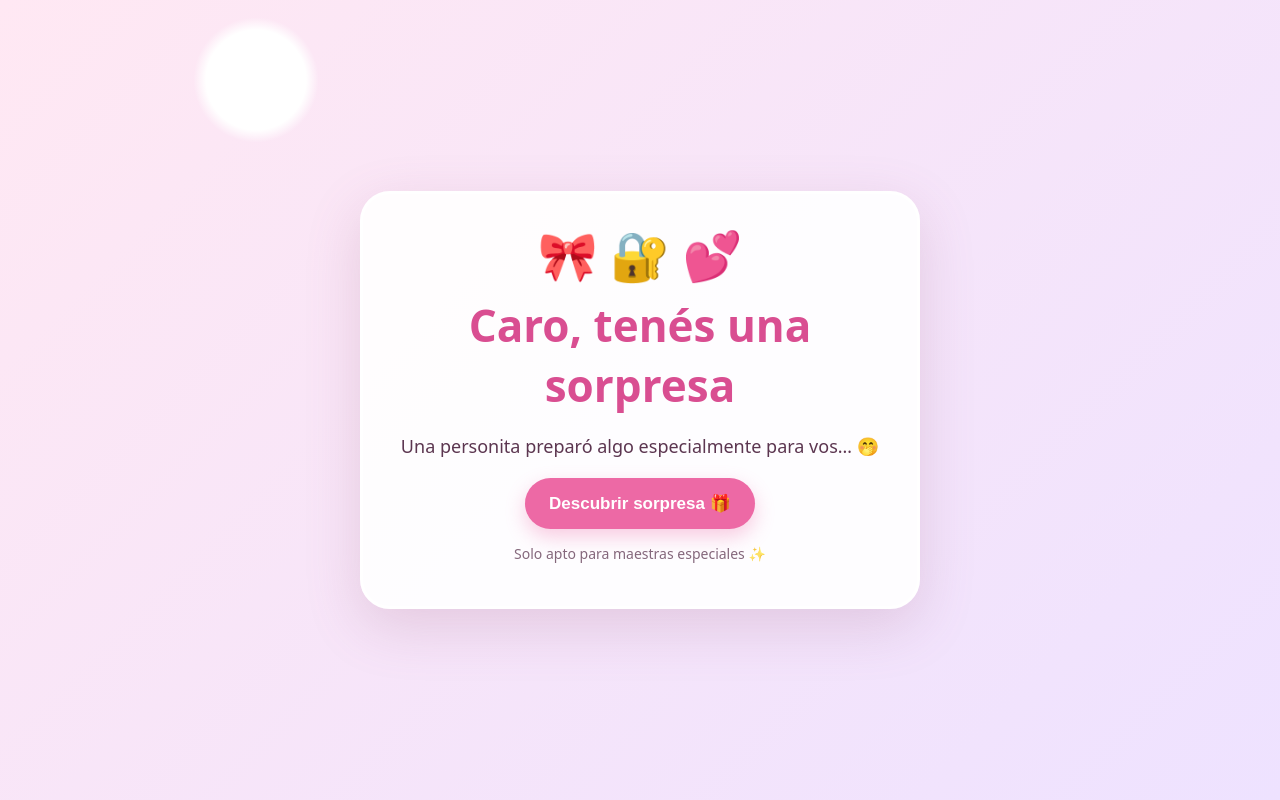
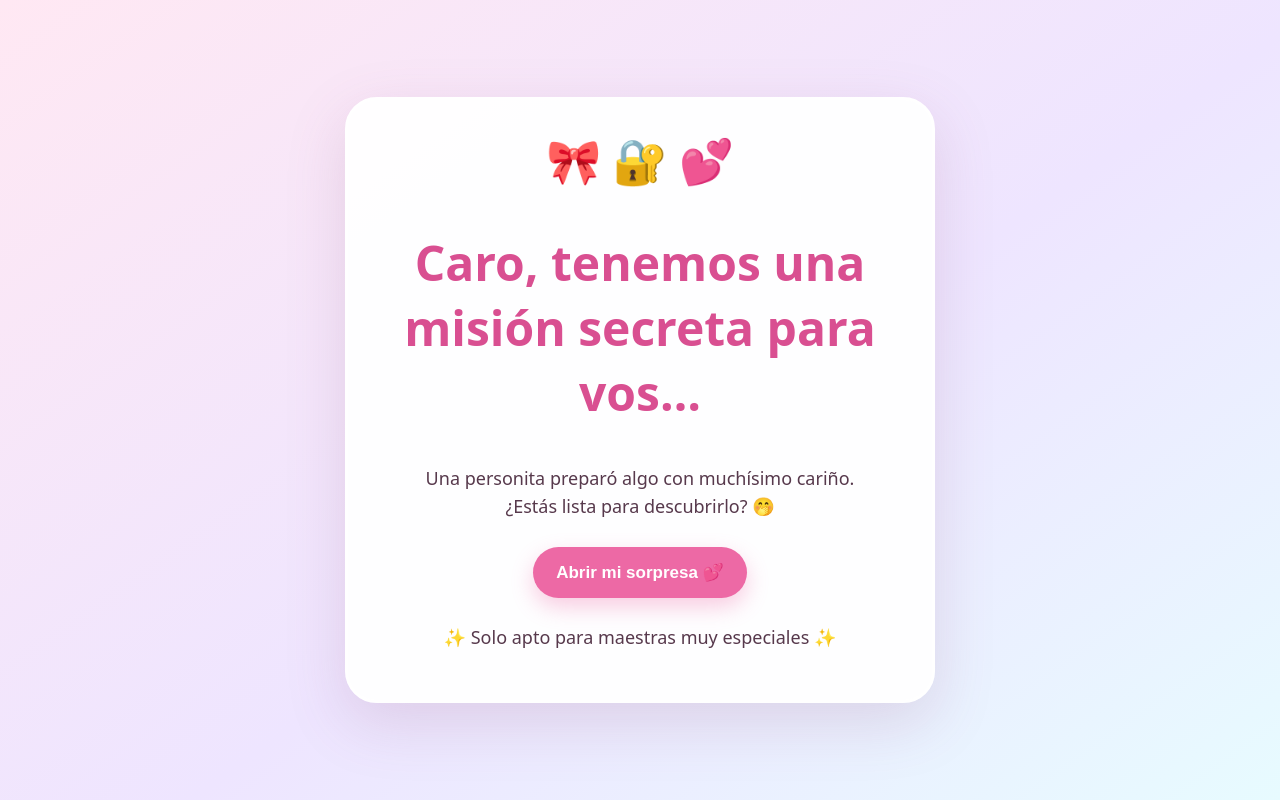
Before and after one commit to francastelar/caro, a plain HTML site: page index.html in a window 1280 px wide. Drawn offline with Linux system fonts and the light colour scheme.

Commit message:
Add files via upload

```diff
--- a/index.html
+++ b/index.html
@@ -1,57 +1,18 @@
-<!doctype html>
-<html lang="es">
-<head>
-<meta charset="utf-8">
-<meta name="viewport" content="width=device-width,initial-scale=1">
-<meta name="theme-color" content="#ffd9eb">
-<title>Sorpresa para Caro 💕</title>
+<!doctype html><html lang="es"><head><meta charset="utf-8"><meta name="viewport" content="width=device-width,initial-scale=1">
+<meta name="theme-color" content="#ffdceb"><title>Sorpresa para Caro 💕</title>
 <style>
-:root{--pink:#ed69a5;--dark:#5c3650;--cream:#fff9fc}
-*{box-sizing:border-box}
-body{margin:0;min-height:100vh;display:grid;place-items:center;padding:20px;font-family:system-ui,-apple-system,Segoe UI,sans-serif;color:var(--dark);
-background:radial-gradient(circle at 20% 10%,#fff 0 4%,transparent 5%),linear-gradient(135deg,#ffe8f3,#eee2ff)}
-.card{width:min(560px,100%);background:rgba(255,255,255,.93);border:3px solid #fff;border-radius:30px;padding:28px;text-align:center;box-shadow:0 18px 55px #9b5c7d33;position:relative;overflow:hidden}
-h1{margin:.2em 0;color:#d94e91;font-size:clamp(28px,7vw,44px)}
-p{font-size:18px;line-height:1.5}
-button,a.button{border:0;border-radius:999px;padding:15px 24px;background:var(--pink);color:#fff;font-size:17px;font-weight:800;cursor:pointer;text-decoration:none;display:inline-block;box-shadow:0 8px 20px #ed69a555}
-#sorpresa{display:none}
-img{width:100%;border-radius:22px;margin:16px 0;box-shadow:0 10px 28px #0002}
-.small{font-size:14px;opacity:.75}
-.confetti{position:fixed;top:-20px;width:10px;height:16px;border-radius:3px;animation:fall 2.8s linear forwards;pointer-events:none}
-@keyframes fall{to{transform:translate(var(--x),110vh) rotate(720deg);opacity:.85}}
-</style>
-</head>
-<body>
-<main class="card">
-<section id="inicio">
-<div style="font-size:48px">🎀 🔐 💕</div>
-<h1>Caro, tenés una sorpresa</h1>
-<p>Una personita preparó algo especialmente para vos… 🤭</p>
-<button onclick="descubrir()">Descubrir sorpresa 🎁</button>
-<p class="small">Solo apto para maestras especiales ✨</p>
-</section>
-<section id="sorpresa">
-<h1>¡Feliz Día del Maestro, Caro! 💕</h1>
-<p>Te quiero mucho 💗</p>
-<img src="tarjeta-caro.png" alt="Tarjeta especial para Caro">
-<a class="button" href="https://www.youtube.com/shorts/RV_b1BRkDFM" target="_blank" rel="noopener">▶ Ver mi mensaje sorpresa</a>
-<p>Con mucho cariño 💕</p>
-</section>
-</main>
-<script>
-function descubrir(){
- document.getElementById('inicio').style.display='none';
- document.getElementById('sorpresa').style.display='block';
- const symbols=['#ff78ad','#b990e8','#ffd45c','#75d9c5'];
- for(let i=0;i<75;i++){
-   const c=document.createElement('i'); c.className='confetti';
-   c.style.left=Math.random()*100+'vw';
-   c.style.background=symbols[Math.floor(Math.random()*symbols.length)];
-   c.style.setProperty('--x',(Math.random()*220-110)+'px');
-   c.style.animationDelay=(Math.random()*.7)+'s';
-   document.body.appendChild(c); setTimeout(()=>c.remove(),3800);
- }
-}
-</script>
-</body>
-</html>
+*{box-sizing:border-box} body{margin:0;min-height:100vh;display:grid;place-items:center;padding:20px;font-family:system-ui,sans-serif;color:#57394c;background:linear-gradient(145deg,#ffe8f3,#eee5ff 55%,#e7fbff)}
+.panel{width:min(590px,100%);padding:30px 24px;text-align:center;background:#fffffff2;border:3px solid white;border-radius:32px;box-shadow:0 20px 60px #8e52792c}
+h1,h2{color:#d94f91} h1{font-size:clamp(30px,8vw,48px)} h2{font-size:clamp(25px,7vw,38px)} p{font-size:18px;line-height:1.55}
+.btn{display:inline-block;border:0;border-radius:999px;padding:15px 23px;margin:8px;background:#ed69a5;color:white;font-weight:800;font-size:17px;text-decoration:none;cursor:pointer;box-shadow:0 9px 22px #ed69a555}
+.secondary{background:#9d7cdb} .hidden{display:none} img{width:100%;border-radius:24px;margin:14px 0;box-shadow:0 13px 32px #0002}
+.note{margin:18px auto;padding:16px;border-radius:20px;background:#fff0f7;border:2px dashed #f39ac1} .signature{font-size:21px;font-weight:800;color:#d94f91}
+.heart{position:fixed;top:-30px;pointer-events:none;animation:fall 3.2s linear forwards;font-size:22px} @keyframes fall{to{transform:translate(var(--x),110vh) rotate(540deg);opacity:.7}}
+</style></head><body><main class="panel">
+<section id="intro"><div style="font-size:44px">🎀 🔐 💕</div><h1>Caro, tenemos una misión secreta para vos…</h1><p>Una personita preparó algo con muchísimo cariño.<br>¿Estás lista para descubrirlo? 🤭</p><button class="btn" onclick="show('tarjeta')">Abrir mi sorpresa 💕</button><p>✨ Solo apto para maestras muy especiales ✨</p></section>
+<section id="tarjeta" class="hidden"><h2>¡Feliz Día del Maestro, Caro! 💕</h2><p>Hay personas que dejan huellitas lindas para siempre…</p><img src="tarjeta-caro.png" alt="Tarjeta especial para Caro"><div class="note">Gracias por enseñarme, acompañarme y compartir tantos momentos conmigo. 💗</div><button class="btn secondary" onclick="show('final')">🎬 Pero todavía falta algo…</button></section>
+<section id="final" class="hidden"><div style="font-size:44px">🤫 🎬 💕</div><h2>Hay un mensaje para vos</h2><p>Preparé una última sorpresa especialmente para vos.</p><a class="btn" href="https://photos.app.goo.gl/2w4D9xt3qZzSQ6Ff9" target="_blank" rel="noopener">▶ Ver mi mensaje sorpresa</a><div class="note">Feliz día, Caro. 💕<br><span class="signature">Con cariño, Delfina 🎀</span></div><button class="btn secondary" onclick="show('tarjeta',false)">← Volver a la tarjeta</button></section>
+</main><script>
+function rain(){let a=["💕","💗","🎀","✨","♡"];for(let i=0;i<55;i++){let e=document.createElement("span");e.className="heart";e.textContent=a[Math.floor(Math.random()*a.length)];e.style.left=Math.random()*100+"vw";e.style.setProperty("--x",(Math.random()*220-110)+"px");e.style.animationDelay=Math.random()*.8+"s";document.body.appendChild(e);setTimeout(()=>e.remove(),4500)}}
+function show(id,r=true){["intro","tarjeta","final"].forEach(x=>document.getElementById(x).classList.add("hidden"));document.getElementById(id).classList.remove("hidden");if(r)rain();window.scrollTo(0,0)}
+</script></body></html>
```
